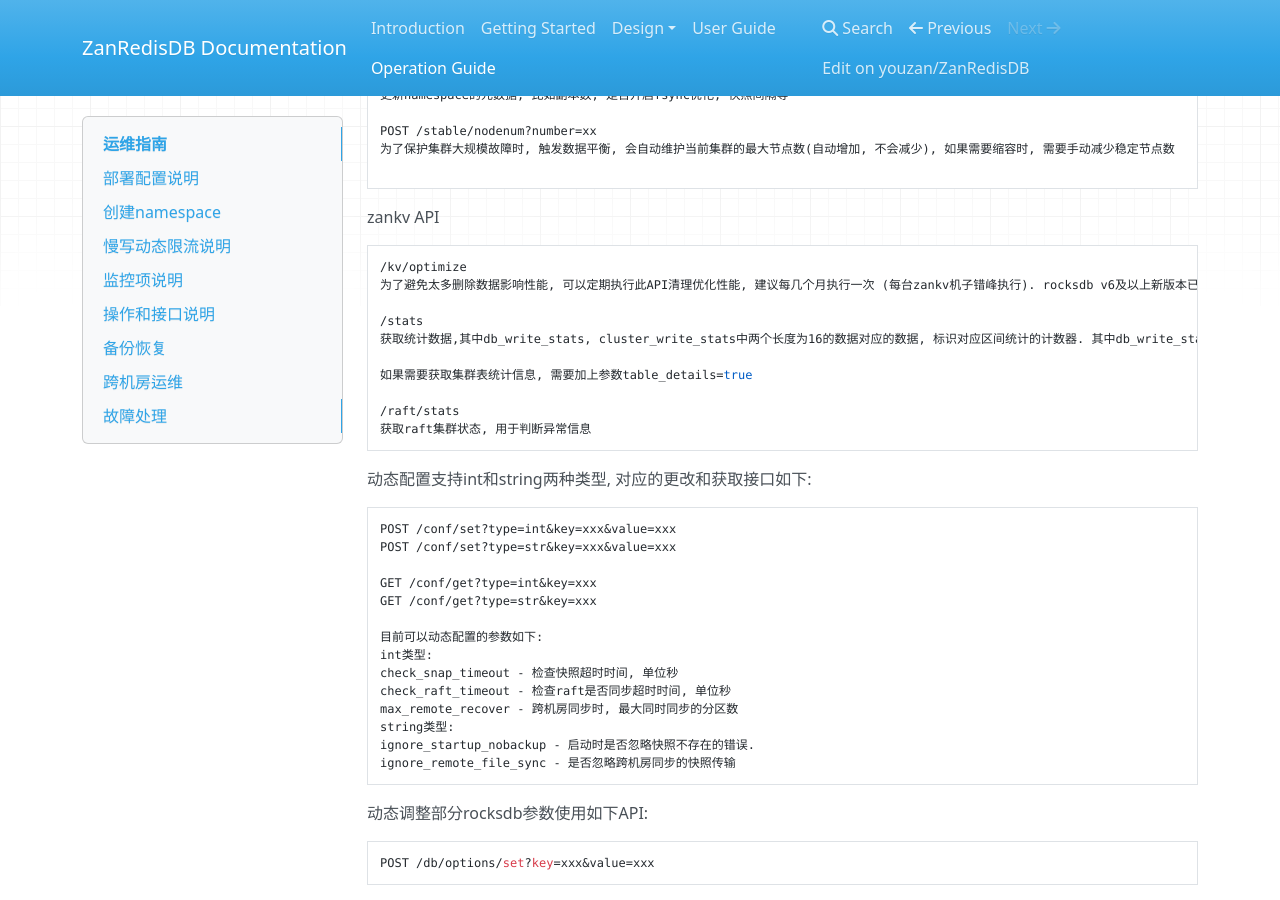
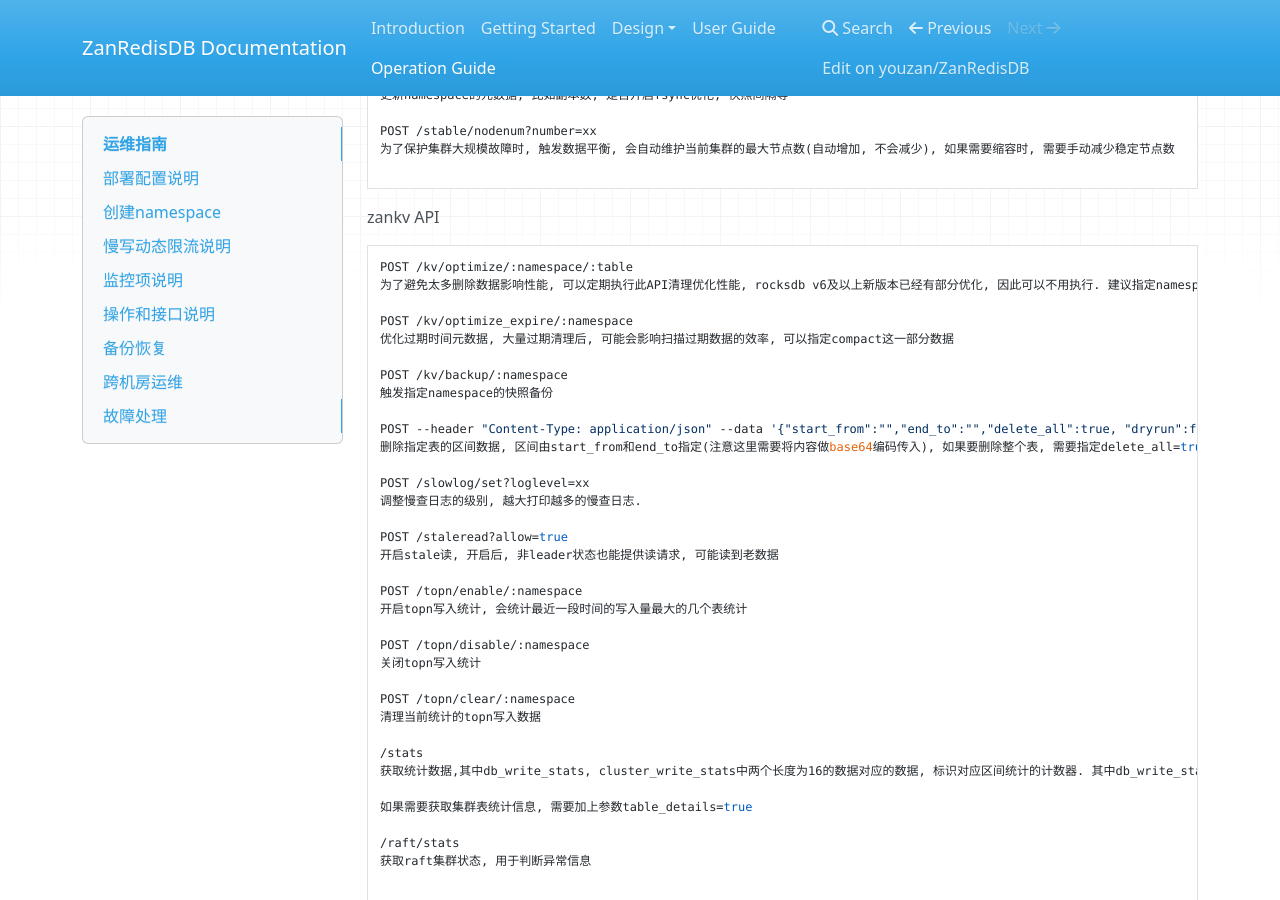
Before and after one commit to absolute8511/ZanRedisDB, an MkDocs documentation site: the page built from doc/operation-guide.md, in a window 1280 px wide and 900 px high, scrolled down 4245 px. Built offline with MkDocs 1.6.1, drawn with Linux system fonts in a browser that asks for light colours; nearby versions of some CDN libraries; old or Windows-style settings are respelled for this version of MkDocs.

Commit message:
doc: update zankv api

````diff
--- a/doc/operation-guide.md
+++ b/doc/operation-guide.md
@@ -216,8 +216,32 @@
 zankv API
 
 ```
-/kv/optimize
-为了避免太多删除数据影响性能, 可以定期执行此API清理优化性能, 建议每几个月执行一次 (每台zankv机子错峰执行). rocksdb v6及以上新版本已经有部分优化, 因此可以不用执行.
+POST /kv/optimize/:namespace/:table
+为了避免太多删除数据影响性能, 可以定期执行此API清理优化性能, rocksdb v6及以上新版本已经有部分优化, 因此可以不用执行. 建议指定namespace和table缩小范围, 避免优化时影响读写访问请求
+
+POST /kv/optimize_expire/:namespace
+优化过期时间元数据, 大量过期清理后, 可能会影响扫描过期数据的效率, 可以指定compact这一部分数据
+
+POST /kv/backup/:namespace
+触发指定namespace的快照备份
+
+POST --header "Content-Type: application/json" --data '{"start_from":"","end_to":"","delete_all":true, "dryrun":false}' /kv/delrange/:namespace/:table
+删除指定表的区间数据, 区间由start_from和end_to指定(注意这里需要将内容做base64编码传入), 如果要删除整个表, 需要指定delete_all=true
+
+POST /slowlog/set?loglevel=xx
+调整慢查日志的级别, 越大打印越多的慢查日志.
+
+POST /staleread?allow=true
+开启stale读, 开启后, 非leader状态也能提供读请求, 可能读到老数据
+
+POST /topn/enable/:namespace
+开启topn写入统计, 会统计最近一段时间的写入量最大的几个表统计
+
+POST /topn/disable/:namespace
+关闭topn写入统计
+
+POST /topn/clear/:namespace
+清理当前统计的topn写入数据
 
 /stats
 获取统计数据,其中db_write_stats, cluster_write_stats中两个长度为16的数据对应的数据, 标识对应区间统计的计数器. 其中db_write_stats代表存储层的统计数据, cluster_write_stats表示服务端协议层的统计数据(从收到网络请求开始, 到回复网络请求结束), 具体的统计区间含义可以参考代码WriteStats结构的定义.
@@ -226,6 +250,7 @@
 
 /raft/stats
 获取raft集群状态, 用于判断异常信息
+
 ```
 
 动态配置支持int和string两种类型, 对应的更改和获取接口如下:
````
